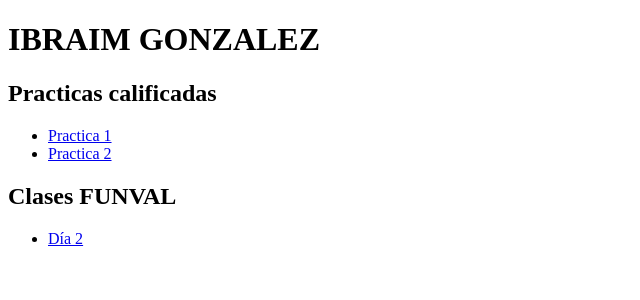
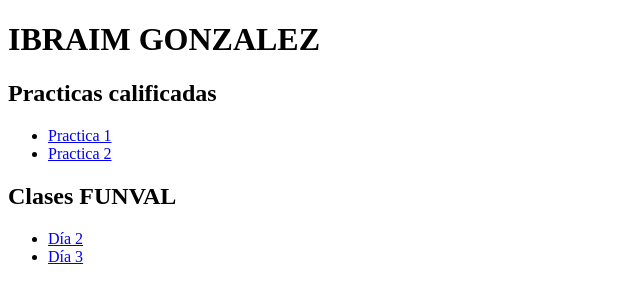
Before and after one commit to ibra1390/funval, a plain HTML site: page index.html in a window 1280 px wide. Shown: the full height of the page, 0-640 px from the left. Drawn offline with Linux system fonts and the light colour scheme.

Commit message:
dia 3 agregado al index principal

```diff
--- a/index.html
+++ b/index.html
@@ -21,6 +21,9 @@
         <li>
             <a href="./dia-2/cafeteria.html">Día 2</a>
         </li>
+        <li>
+            <a href="./dia-3/formulario.html">Día 3</a>
+        </li>
     </ul>
 </body>
 </html>
```
